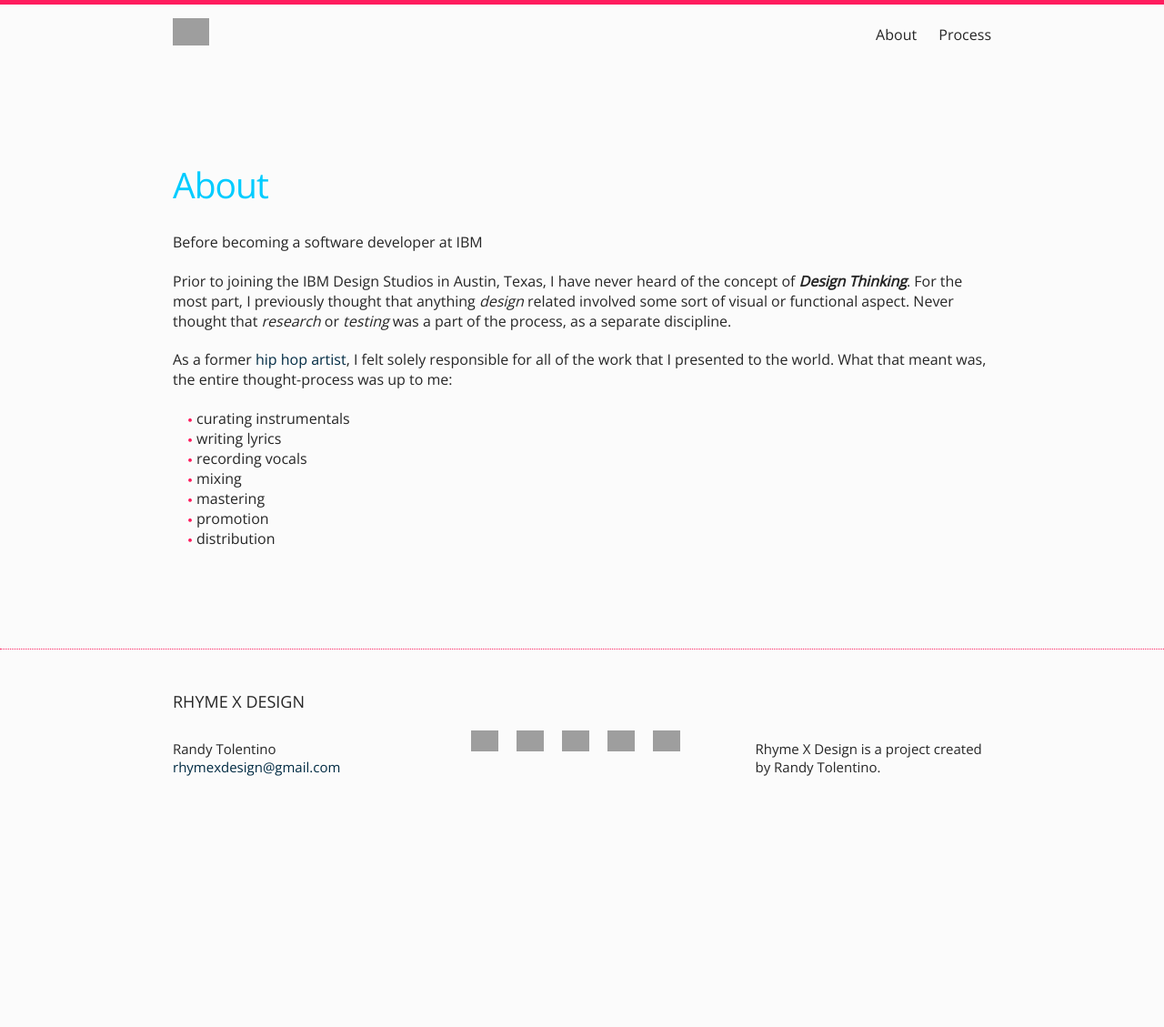
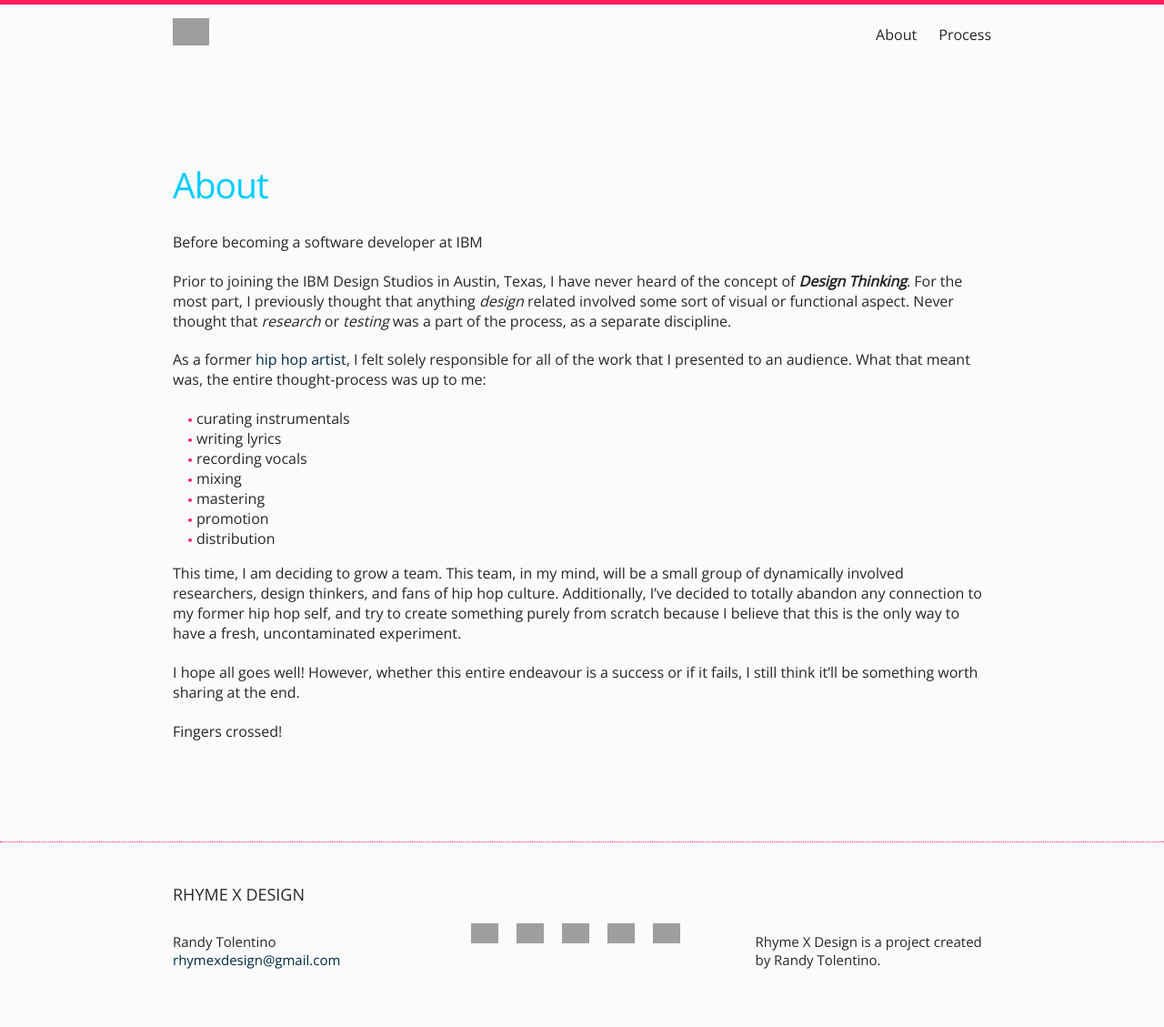
Before and after one commit to designrhyming/designrhyming, a Jekyll site: the page built from about.md, in a window 1280 px wide. Shown: the whole page at 91% size. Built offline with Jekyll 4.4.1, drawn with Linux system fonts in a browser that asks for light colours; before the commit the page ends 918 px from its top, so only the background shows below that; grey boxes are pictures that could not be loaded.

Commit message:
post fixes

```diff
--- a/_posts/2015-11-08-infrastructure.markdown
+++ b/_posts/2015-11-08-infrastructure.markdown
@@ -5,7 +5,7 @@ date:   2015-11-08 04:07:15 -0600
 excitement: ★ ★ ★ ★ ★
 ---
 
-Alright, so in order to get this project going, a lot of placed into laying down a solid foundation. Because this is such a huge and involved undertaking, I feel like I have to be mindful of certain tools, resources, and systems in place. This is critical because there are so many expected outcomes and artifacts that I expect to have by the end of it, and it would foolish to just sloppily overlook the potential value that could be captured along the way.
+Alright, so in order to get this project going, a lot of effort has to be placed into laying down a solid foundation. Because this is such a huge and involved undertaking, I feel like I have to be mindful of certain tools, resources, and systems in place. This is critical because there are so many expected outcomes and artifacts that I expect to have by the end of it, and it would foolish to just sloppily overlook the potential value that could be captured along the way.
 
 ### What am I expecting by the end of this?
 
--- a/about.md
+++ b/about.md
@@ -8,7 +8,7 @@ Before becoming a software developer at IBM
 
 Prior to joining the IBM Design Studios in Austin, Texas, I have never heard of the concept of ***Design Thinking***. For the most part, I previously thought that anything *design* related involved some sort of visual or functional aspect. Never thought that *research* or *testing* was a part of the process, as a separate discipline.
 
-As a former [hip hop artist](http://youtube.com/skycizzle), I felt solely responsible for all of the work that I presented to the world. What that meant was, the entire thought-process was up to me:
+As a former [hip hop artist](http://youtube.com/skycizzle), I felt solely responsible for all of the work that I presented to an audience. What that meant was, the entire thought-process was up to me:
 
 - curating instrumentals
 - writing lyrics
@@ -17,3 +17,9 @@ As a former [hip hop artist](http://youtube.com/skycizzle), I felt solely respon
 - mastering
 - promotion
 - distribution
+
+This time, I am deciding to grow a team. This team, in my mind, will be a small group of dynamically involved researchers, design thinkers, and fans of hip hop culture. Additionally, I've decided to totally abandon any connection to my former hip hop self, and try to create something purely from scratch because I believe that this is the only way to have a fresh, uncontaminated experiment.
+
+I hope all goes well! However, whether this entire endeavour is a success or if it fails, I still think it'll be something worth sharing at the end.
+
+Fingers crossed!
```
Also changed, not shown: process.md (+1 -1 lines).
